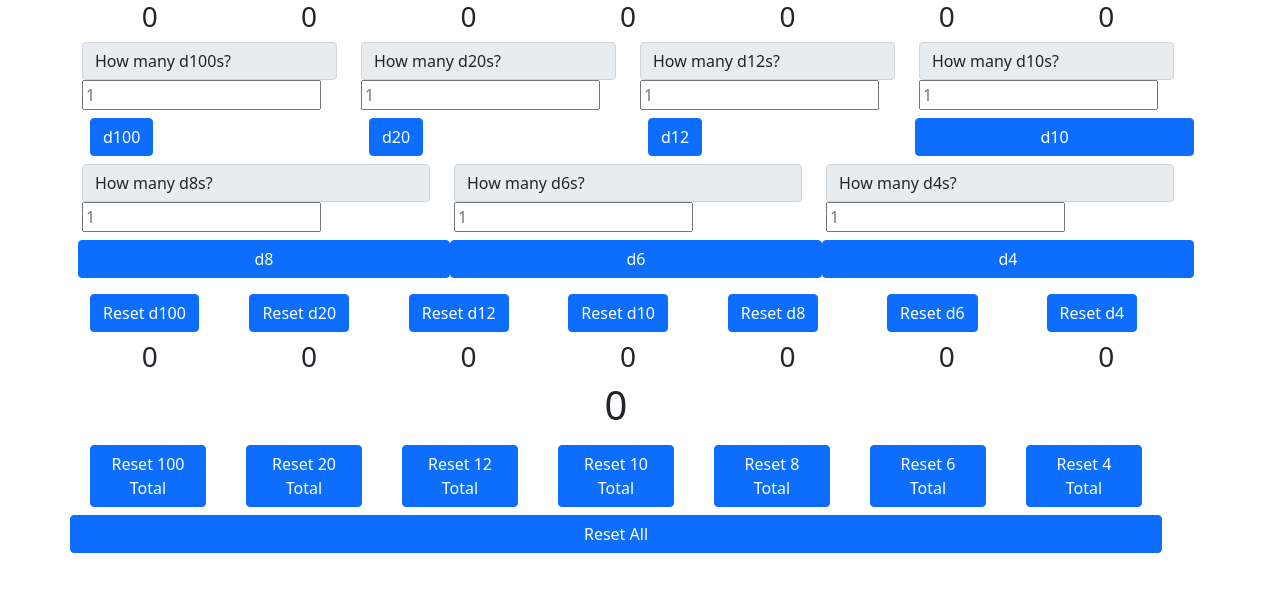
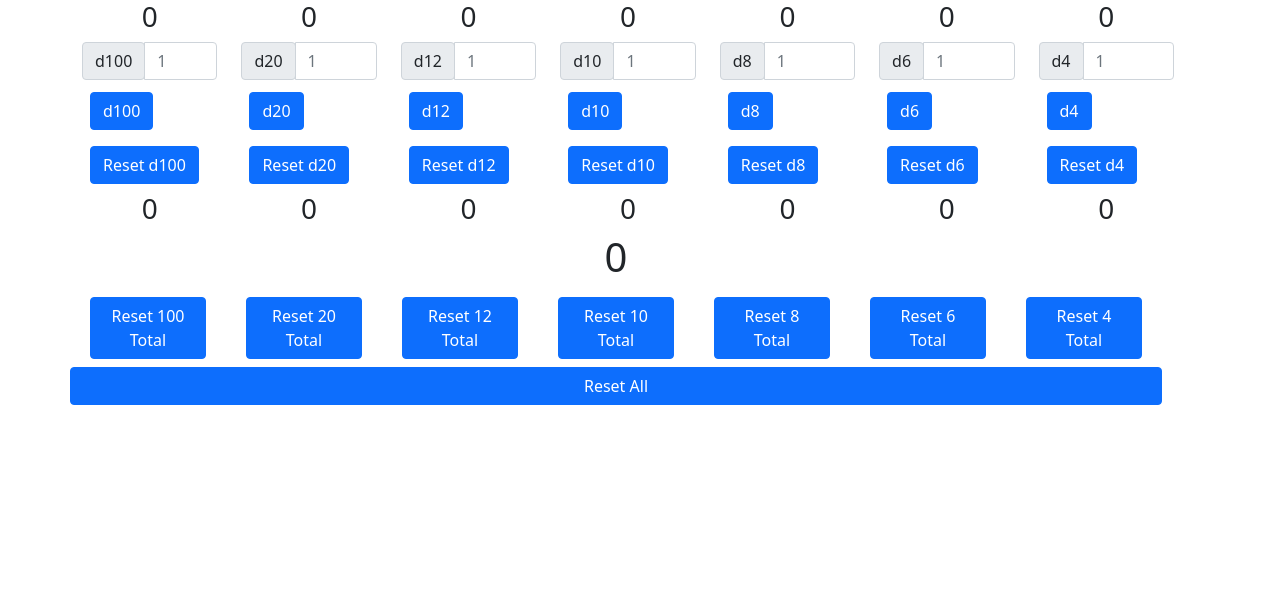
Before and after one commit to demc5656/my-app, a React (Create React App) app: page / in a window 1280 px wide. Shown: the top 592 px of the page. Built offline with nearby package versions, Linux system fonts and the light colour scheme.

Commit message:
fixed formatting issues

```diff
--- a/src/components/ControlPanel.tsx
+++ b/src/components/ControlPanel.tsx
@@ -90,61 +90,67 @@ export function ControlPanel ({total100Value, total20Value, total12Value, total1
     }
     return <Row>
         <Col>
-            <div className="input-group-prepend">
-                <span className="input-group-text">How many d100s?</span>
-                <input id="num100" type="number" placeholder="1" ></input>
+            <div className="input-group mb-1">
+                <div className="input-group-prepend">
+                    <span className="input-group-text" id="number100">d100</span>
+                </div>
+                <input id="num100" type="number" placeholder="1" aria-label="number100" aria-describedby="number100" className="form-control"></input>
             </div>
             <Button data-testid="100-button" onClick={setNow100} className="m-2">d100</Button>
         </Col>
         <Col>
-            <div className="input-group-prepend">
-                <span className="input-group-text" id="basic-addon3">How many d20s?</span>
-                <input id="num20" type="number" placeholder="1" ></input>
+            <div className="input-group mb-1">
+                <div className="input-group-prepend">
+                    <span className="input-group-text" id="number20">d20</span>
+                </div>
+                <input id="num20" type="number" placeholder="1" aria-label="number20" aria-describedby="number20" className="form-control"></input>
             </div>
             <Button data-testid="20-button" onClick={setNow20} className="m-2">d20</Button>
         </Col>
         <Col>
-            <div className="input-group-prepend">
-                <span className="input-group-text" id="basic-addon3">How many d12s?</span>
-                <input id="num12" type="number" placeholder="1" ></input>
+            <div className="input-group mb-1">
+                <div className="input-group-prepend">
+                    <span className="input-group-text" id="number12">d12</span>
+                </div>
+                <input id="num12" type="number" placeholder="1" aria-label="number12" aria-describedby="number12" className="form-control"></input>
             </div>
             <Button data-testid="12-button" onClick={setNow12} className="m-2">d12</Button>
         </Col>
         <Col>
-            <Row>
+            <div className="input-group mb-1">
                 <div className="input-group-prepend">
-                    <span className="input-group-text">How many d10s?</span>
-                    <input id="num10" type="number" placeholder="1" ></input>
+                    <span className="input-group-text" id="number10">d10</span>
                 </div>
-            </Row>
-            <Row><Button data-testid="10-button" onClick={setNow10} className="m-2">d10</Button></Row>
+                <input id="num10" type="number" placeholder="1" aria-label="number10" aria-describedby="number10" className="form-control"></input>
+            </div>
+            <Button data-testid="10-button" onClick={setNow10} className="m-2">d10</Button>
         </Col>
         <Col>
-            <Row>
+            <div className="input-group mb-1">
                 <div className="input-group-prepend">
-                    <span className="input-group-text">How many d8s?</span>
-                    <input id="num8" type="number" placeholder="1" ></input>
+                    <span className="input-group-text" id="number8">d8</span>
                 </div>
-            </Row>
-            <Row><Button data-testid="8-button" onClick={setNow8} className="m-2">d8</Button></Row>
+                <input id="num8" type="number" placeholder="1" aria-label="number8" aria-describedby="number8" className="form-control"></input>
+            </div>
+            <Button data-testid="8-button" onClick={setNow8} className="m-2">d8</Button>
         </Col>
         <Col>
-            <Row>
+            <div className="input-group mb-1">
                 <div className="input-group-prepend">
-                    <span className="input-group-text" id="basic-addon3">How many d6s?</span>
-                    <input id="num6" type="number" placeholder="1" ></input>
+                    <span className="input-group-text" id="number6">d6</span>
                 </div>
-            </Row>
-            <Row><Button data-testid="6-button" onClick={setNow6} className="m-2">d6</Button></Row>
+                <input id="num6" type="number" placeholder="1" aria-label="number6" aria-describedby="number6" className="form-control"></input>
+            </div>
+            <Button data-testid="6-button" onClick={setNow6} className="m-2">d6</Button>
         </Col>
         <Col>
-            <Row>
+            <div className="input-group mb-1">
                 <div className="input-group-prepend">
-                    <span className="input-group-text" id="basic-addon3">How many d4s?</span>
-                    <input id="num4" type="number" placeholder="1" ></input>
+                    <span className="input-group-text" id="number4">d4</span>
                 </div>
-            </Row>
-            <Row><Button data-testid="4-button" onClick={setNow4} className="m-2">d4</Button></Row>
+                <input id="num4" type="number" placeholder="1" aria-label="number4" aria-describedby="number4" className="form-control"></input>
+            </div>
+            <Button data-testid="4-button" onClick={setNow4} className="m-2">d4</Button>
         </Col>
     </Row>
 }
```
